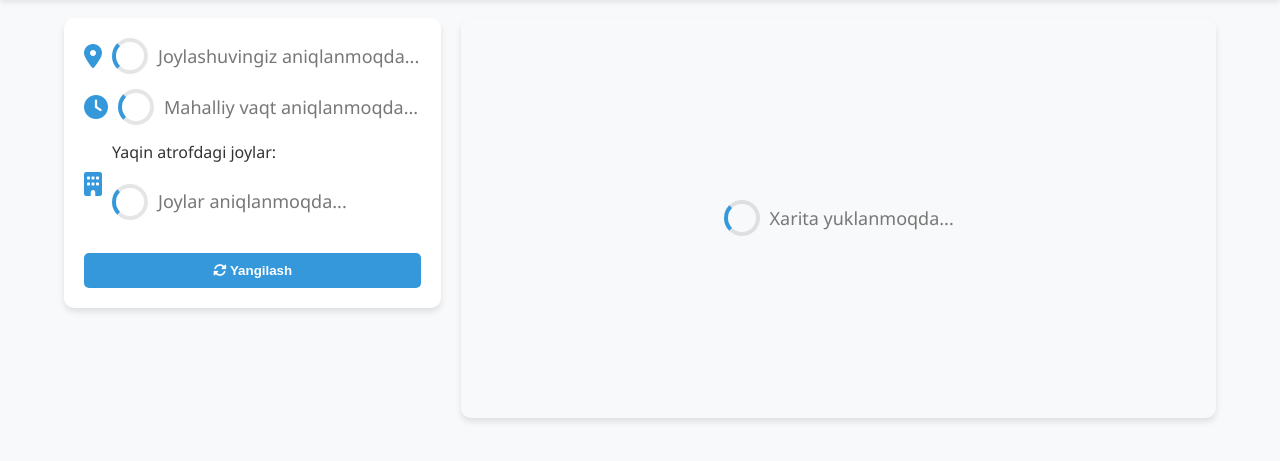
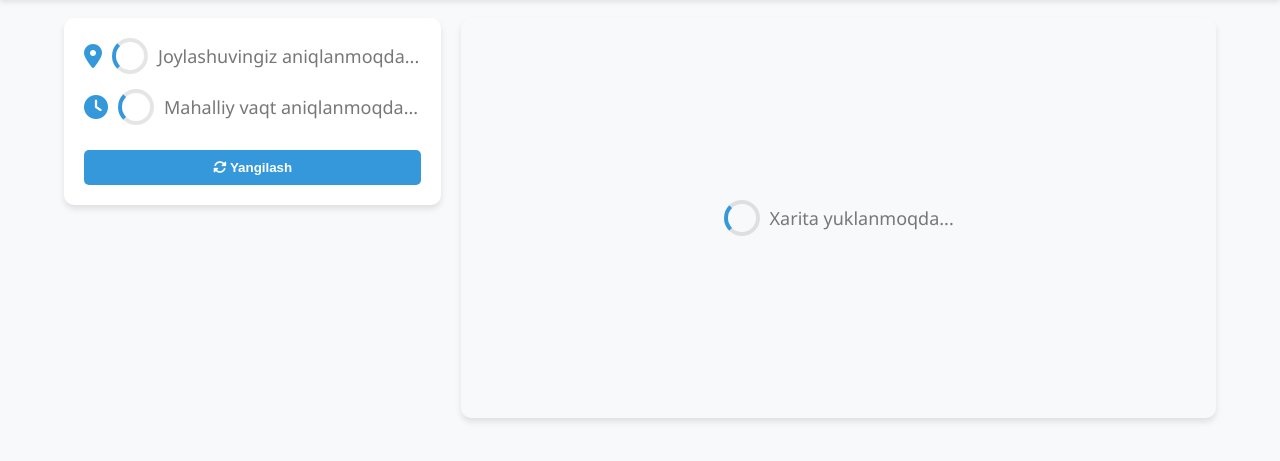
Before and after one commit to Doniyor6444/LiveLocator, a plain HTML site: page index.html in a window 1280 px wide. Shown: the part 85-546 px from the top of the page. Drawn offline with Linux system fonts and the light colour scheme; some packages are replaced by stand-ins of ours.

Commit message:
Update index.html

```diff
--- a/index.html
+++ b/index.html
@@ -35,20 +35,7 @@
                     </p>
                 </div>
 
-                <div class="info-item">
-                    <i class="fas fa-building"></i>
-                    <div>
-                        <p>Yaqin atrofdagi joylar:</p>
-                        <ul id="nearby-places" class="places-list">
-                            <li>
-                                <span class="loading">
-                                    <span class="spinner"></span>
-                                    Joylar aniqlanmoqda...
-                                </span>
-                            </li>
-                        </ul>
-                    </div>
-                </div>
+
 
                 <button id="refresh-button" class="btn">
                     <i class="fas fa-sync-alt"></i> Yangilash
```
